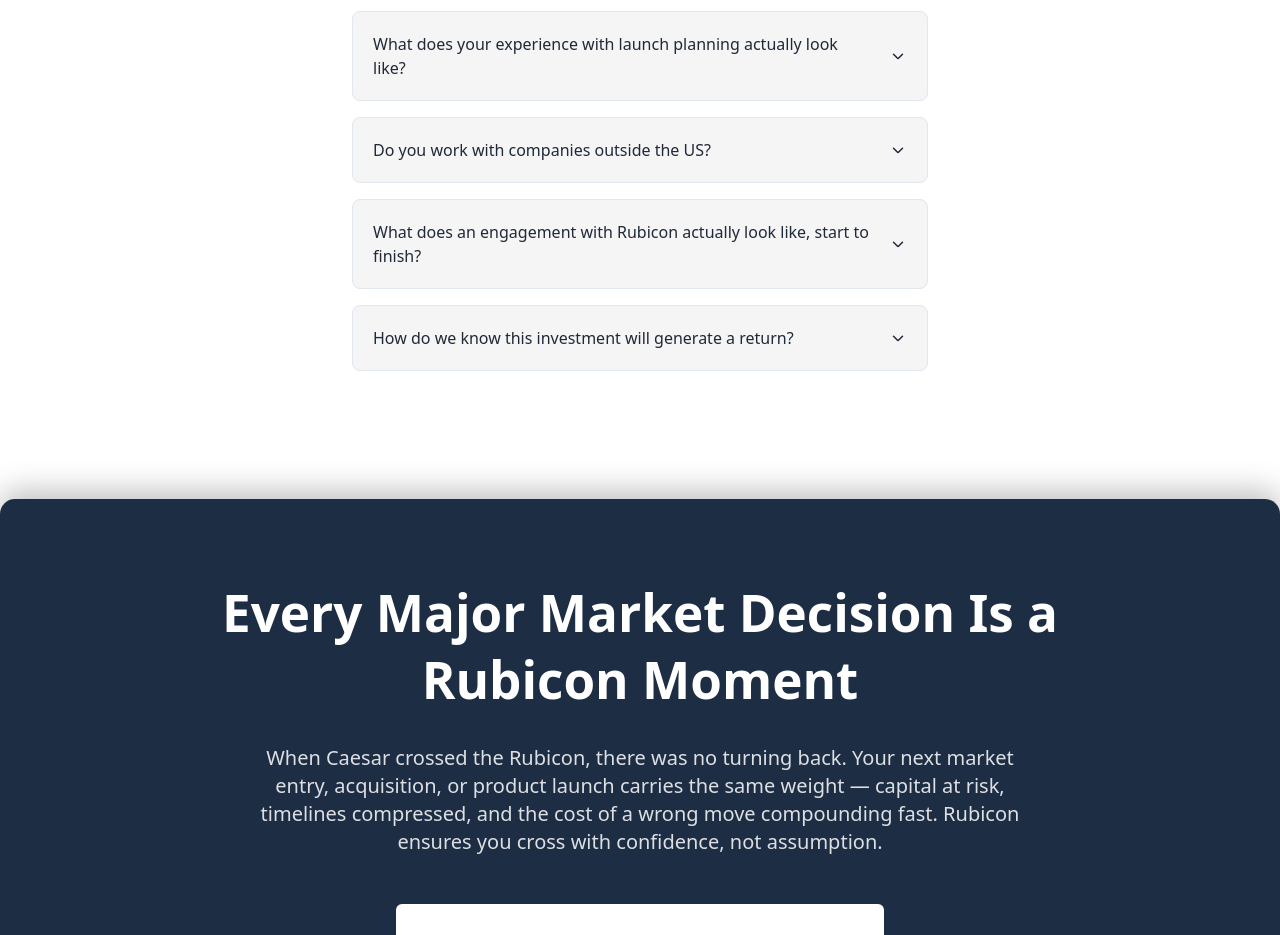
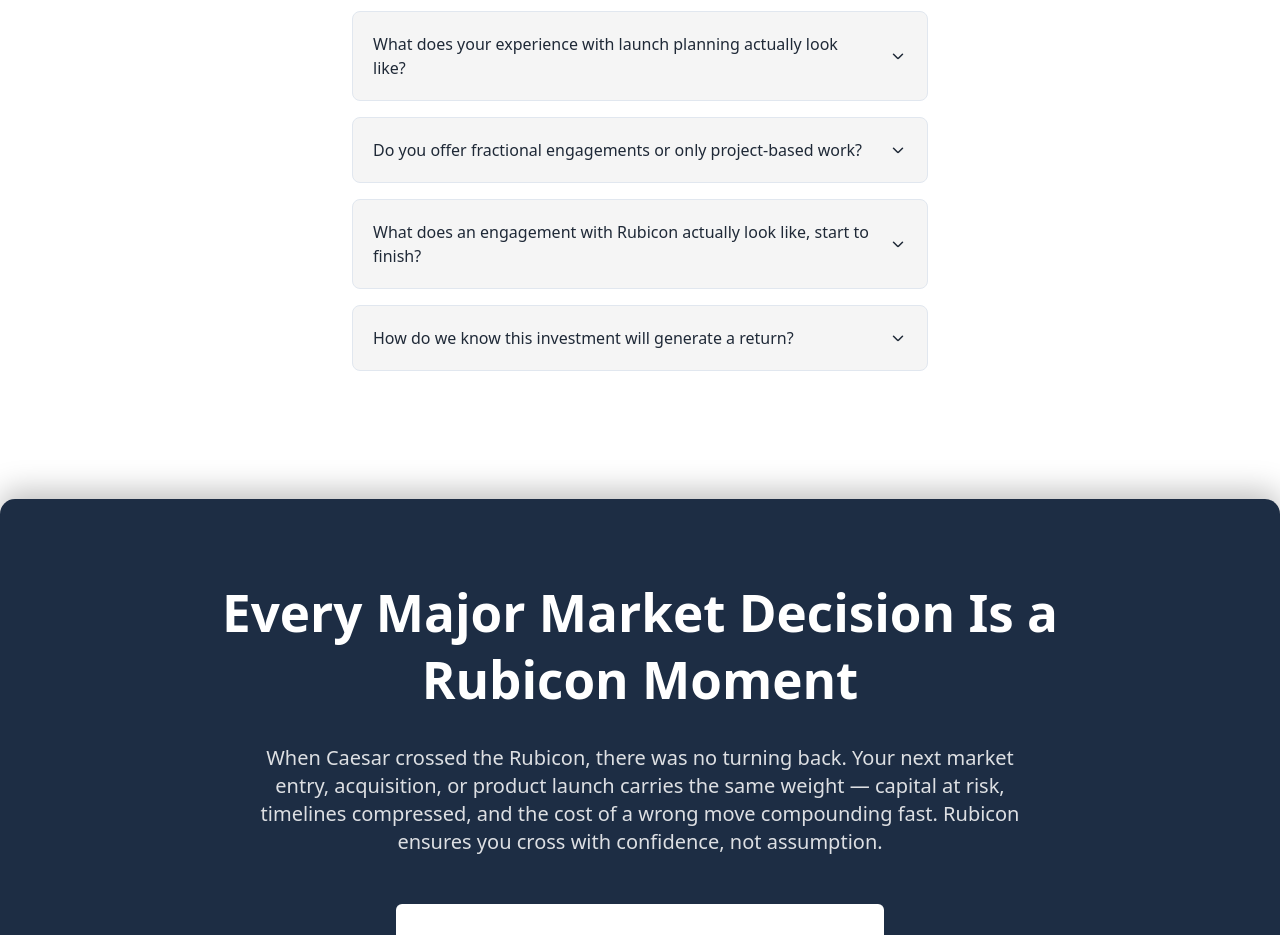
Before and after one commit to theanchorframe/Rubicon-med-frontend, a React (Vite) app: page / in a window 1280 px wide. Shown: the part 7540-8475 px from the top of the page. Built offline with nearby package versions, Linux system fonts and the light colour scheme.

Commit message:
Changes
Co-authored-by: theanchorframe <225102299+theanchorframe@users.noreply.github.com>

```diff
--- a/src/components/FAQSection.tsx
+++ b/src/components/FAQSection.tsx
@@ -23,9 +23,9 @@ const FAQSection = ({ onOpenConsultationDialog }: FAQSectionProps) => {
         "With a legacy of orchestrating 40+ high-stakes launches across vascular intervention, pharmaceuticals, and diagnostics, Rob specializes in the critical 'Front-End of Innovation.' By applying a comprehensive launch framework, we identify high-value opportunities and architect the clinical evidence stories that drive adoption. We don't just plan; we equip and train your launch teams to ensure a seamless, high-ROI transition from R&D to global commercialization.",
     },
     {
-      question: "Do you work with companies outside the US?",
+      question: "Do you offer fractional engagements or only project-based work?",
       answer:
-        "Geographic location is not a barrier to execution. While headquartered on Long Island, we have a proven track record of supporting international clients through hybrid engagement models. We prioritize on-site mobilization for critical workstreams such as requirement gathering, prototyping, and expert panels, ensuring that distance never compromises the fidelity of the strategic roadmap.",
+        "For companies needing an embedded senior resource, Rob operates as a fractional partner — inside your team, driving decisions, without the full-time cost. For defined needs, Rubicon delivers project-based engagements: market assessments, KOL programs, launch planning, due diligence. Timelines flex from weeks to ongoing. The first conversation determines which model serves you best.",
     },
     {
       question: "What does an engagement with Rubicon actually look like, start to finish?",
```
